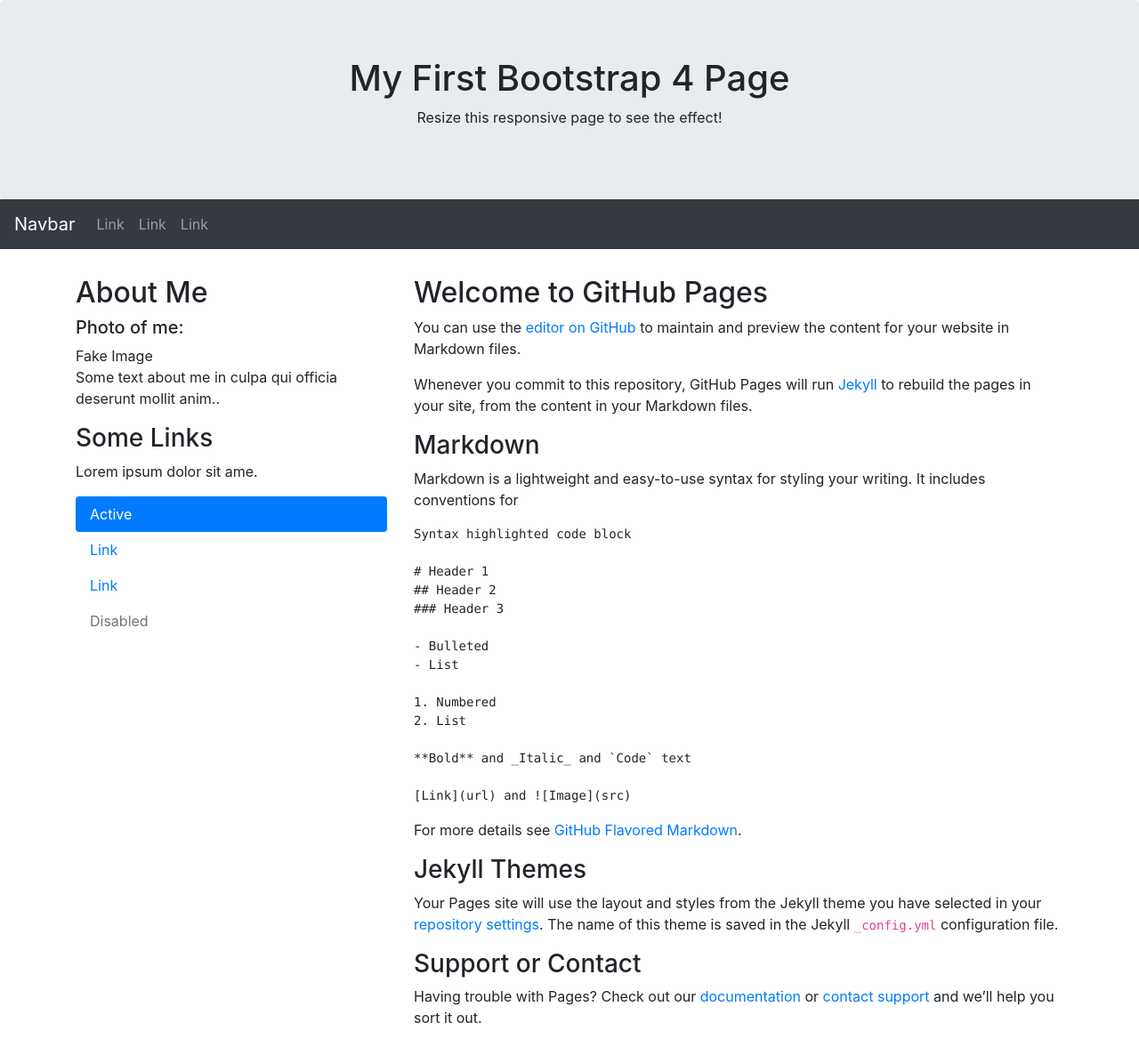
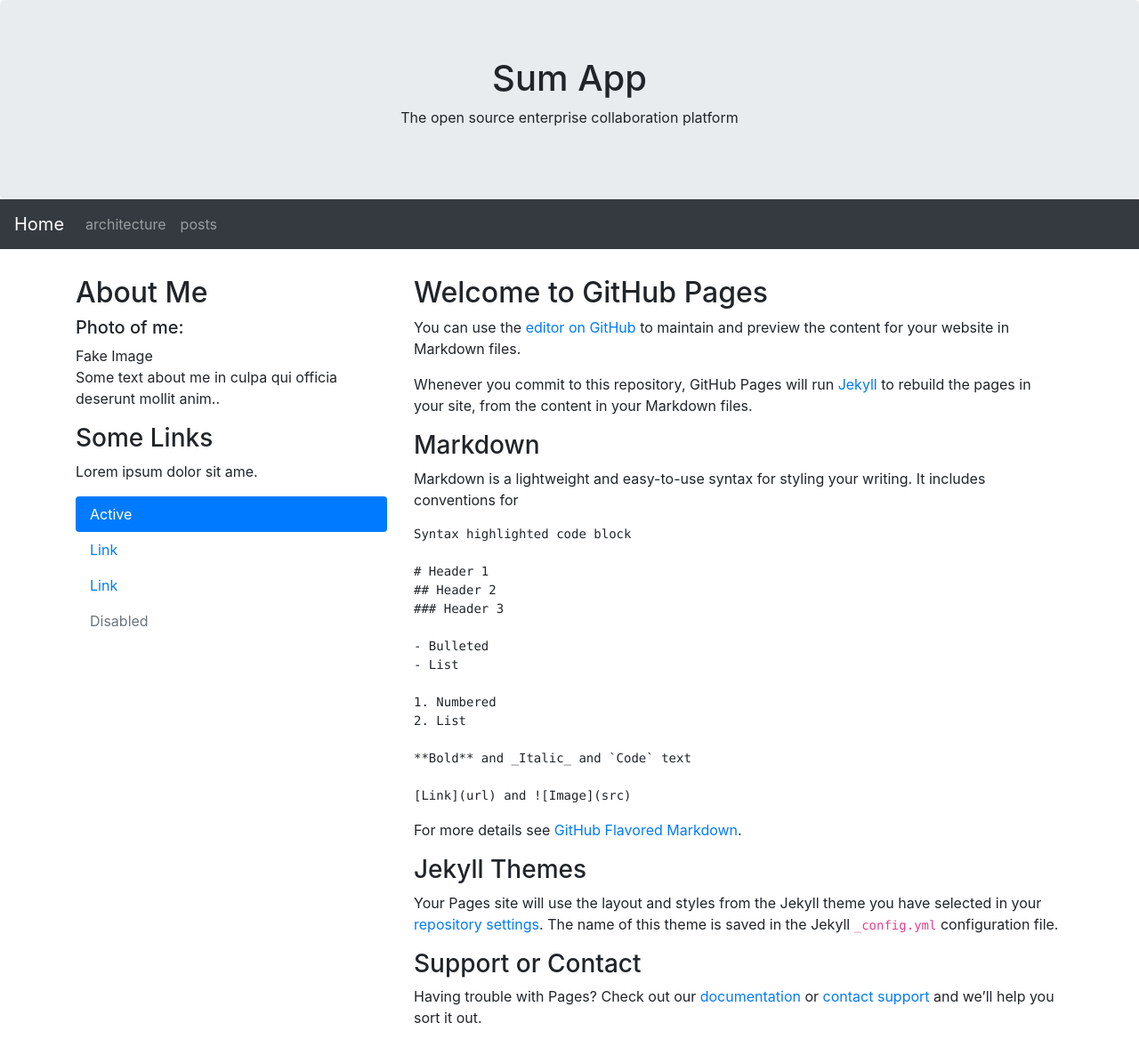
Before and after one commit to SumApp/SumApp.github.io, a Jekyll site: the page built from index.md, in a window 1280 px wide, cut to the strip 0-1168 px from the top of the page. Shown: the whole strip at 89% size. Built offline with Jekyll 4.4.1, drawn with Linux system fonts in a browser that asks for light colours; our own code applies the rules of GitHub Pages for plain Markdown files.

Commit message:
Collections

```diff
--- a/_config.yml
+++ b/_config.yml
@@ -10,3 +10,6 @@
       path: ""
     values:
       layout: "default"
+collections:
+  architecture:
+    output: true
--- a/_includes/header.html
+++ b/_includes/header.html
@@ -1,24 +1,20 @@
 <div class="jumbotron text-center" style="margin-bottom:0">
-  <h1>My First Bootstrap 4 Page</h1>
-  <p>Resize this responsive page to see the effect!</p>
+  <h1>Sum App</h1>
+  <p>The open source enterprise collaboration platform</p>
 </div>
 
 <nav class="navbar navbar-expand-sm bg-dark navbar-dark">
-  <a class="navbar-brand" href="#">Navbar</a>
+  <a class="navbar-brand" href="/">Home</a>
   <button class="navbar-toggler" type="button" data-toggle="collapse" data-target="#collapsibleNavbar">
     <span class="navbar-toggler-icon"></span>
   </button>
   <div class="collapse navbar-collapse" id="collapsibleNavbar">
     <ul class="navbar-nav">
+      {% for collection in site.collections %}
       <li class="nav-item">
-        <a class="nav-link" href="#">Link</a>
+        <a class="nav-link" href="collection.label">{{collection.label}}</a>
       </li>
-      <li class="nav-item">
-        <a class="nav-link" href="#">Link</a>
-      </li>
-      <li class="nav-item">
-        <a class="nav-link" href="#">Link</a>
-      </li>
+      {% endfor %}
     </ul>
   </div>
 </nav>
```
Also changed, not shown: _architecture/overview.md (added, +4 -0 lines).
